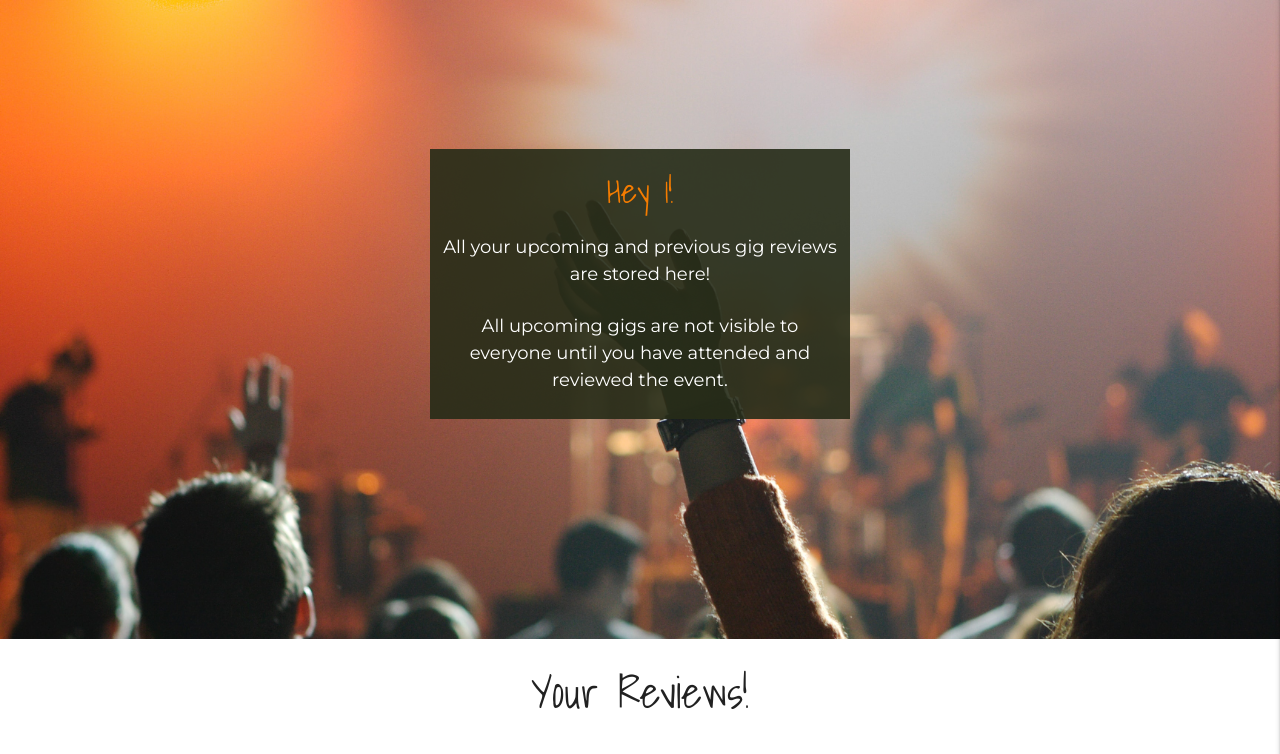
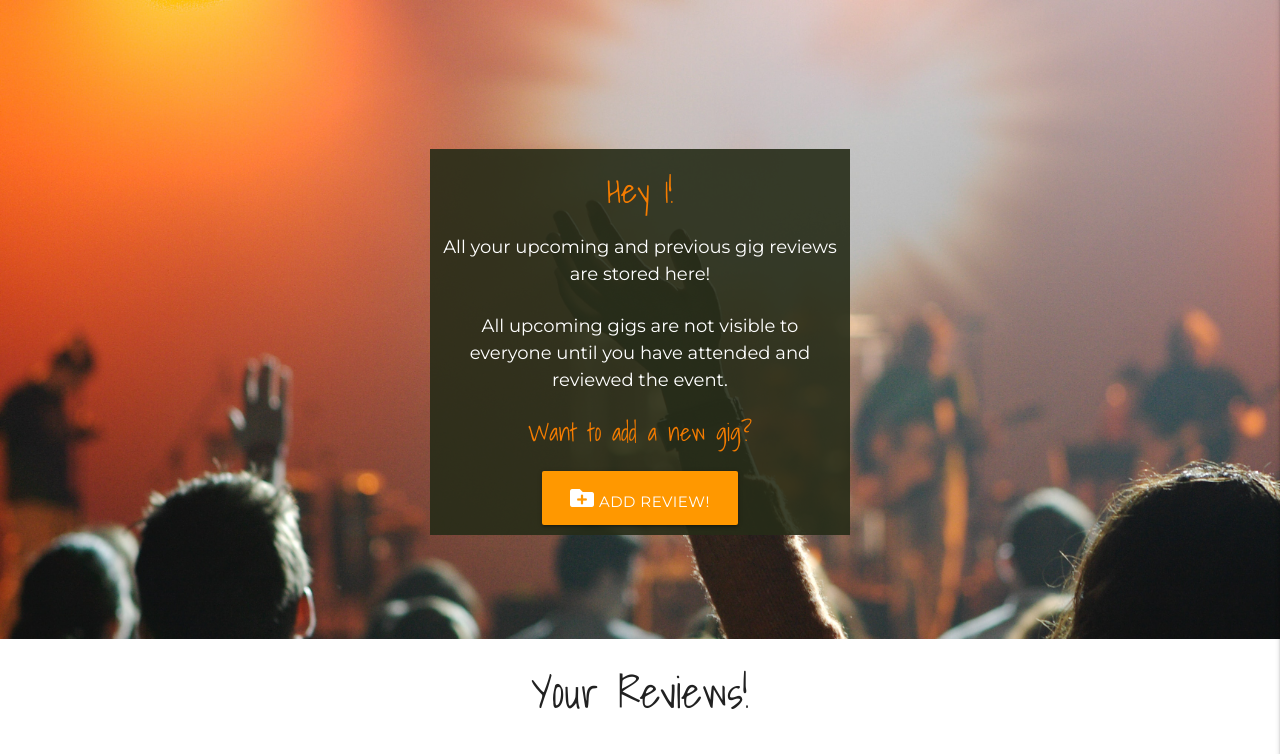
Before and after one commit to Code-Institute-Submissions/deanoandrejevic-RateTheGigMS3_DecResub, a Flask app: page /profile in a window 1280 px wide. Shown: the part 65-819 px from the top of the page. Run offline with Flask 2, Linux system fonts and the light colour scheme; the visitor is signed in with stand-in values (Sample User, id 1); data that the repository does not hold is empty; some libraries are stand-ins or nearby versions.

Commit message:
Added an extra button to add gigs, more in view then before

```diff
--- a/app.py
+++ b/app.py
@@ -105,7 +105,7 @@ def add_gig():
         }
         mongo.db.gigs.insert_one(gig)
         flash("Gig added Successfully!")
-        return redirect(url_for("all_gigs"))
+        return redirect(url_for("profile.html"))
 
     categories = mongo.db.categories.find().sort("category_name", 1)
     return render_template("add_gig.html", categories=categories)
--- a/static/css/style.css
+++ b/static/css/style.css
@@ -18,10 +18,6 @@ h5 {
 
 .brand-nav {
     margin-left: 20px;
-}
-
-.brand-logo {
-    font-size: medium;
 }
 
 /* Home Page Image */
--- a/templates/profile.html
+++ b/templates/profile.html
@@ -10,6 +10,11 @@
             <p class="white-text">All your upcoming and previous gig reviews are stored here!</p>
             <p class="white-text">All upcoming gigs are not visible to everyone until you have attended and reviewed the
                 event.</p>
+            <h5 class="orange-text text-darken-2">
+                Want to add a new gig?
+            </h5>
+            <a href="{{ url_for('add_gig') }}" class="orange btn-large"><i class="fas fa-folder-plus"></i> Add
+                Review!</a>
         </div>
     </div>
 </div>
@@ -21,19 +26,9 @@
 
 <h3 class="center-align">Your Reviews!</h3>
 
-{% if gigs.created_by|length > 0  %}
-<div class="row">
-    <div class="col s12 center-align">
-        <p class="add-one">
-            Oops it looks like you don't have any gigs yet! Care to add one?
-        </p>
-        <a href="{{ url_for('add_gig') }}" class="orange btn-large"><i class="fas fa-folder-plus"></i> Add Review!</a>
-    </div>
-</div>
-{% else %}
 <div class="row">
     {% for gig in gigs %}
-    {% if session.user == gig.created_by %}
+    {% if session.user == gig.created_by|lower %}
     <div class="col s12 m3">
         <div class="card medium card-color">
             <div class="card-content white-text">
@@ -92,6 +87,5 @@
     {% endif %}
     {% endfor %}
 </div>
-{% endif %}
 
 {% endblock %}
```
